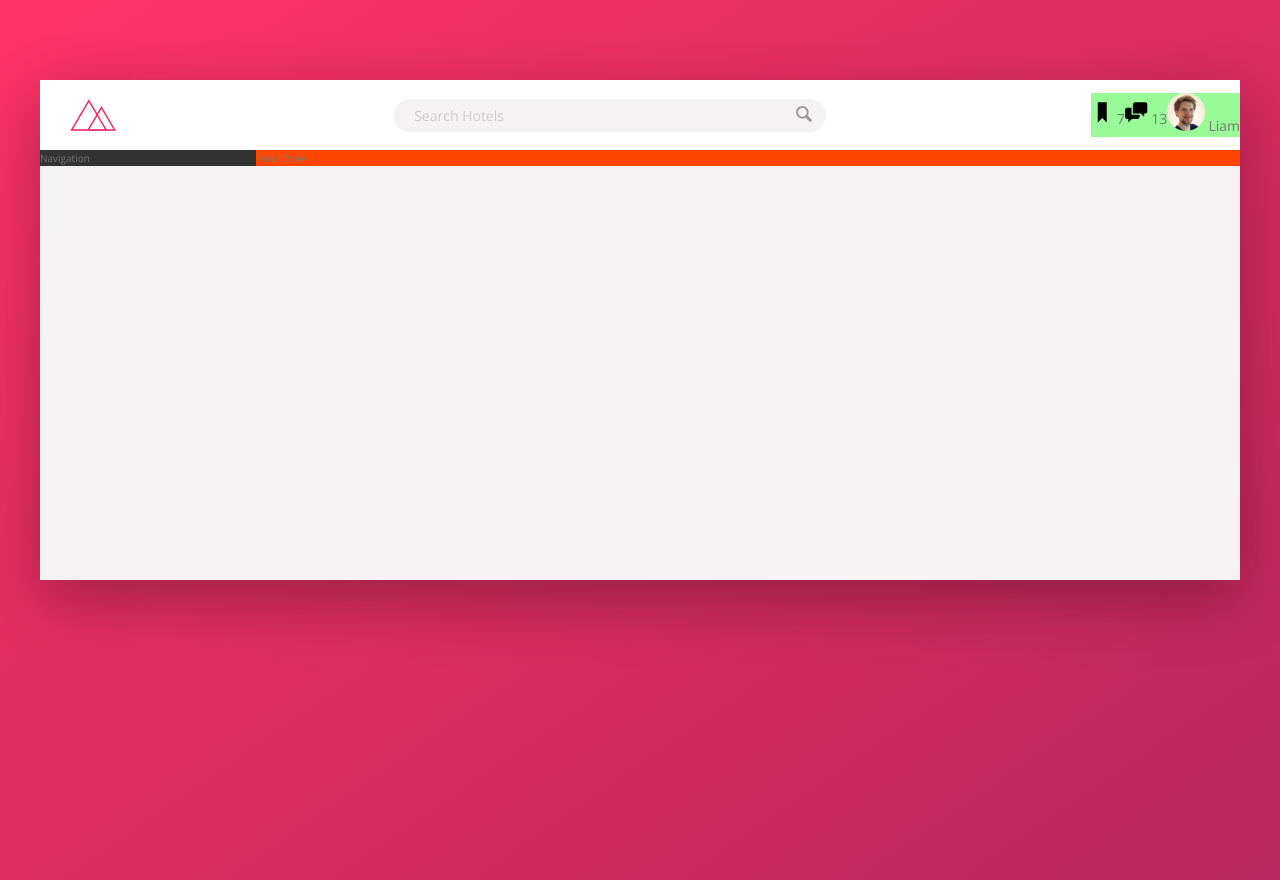
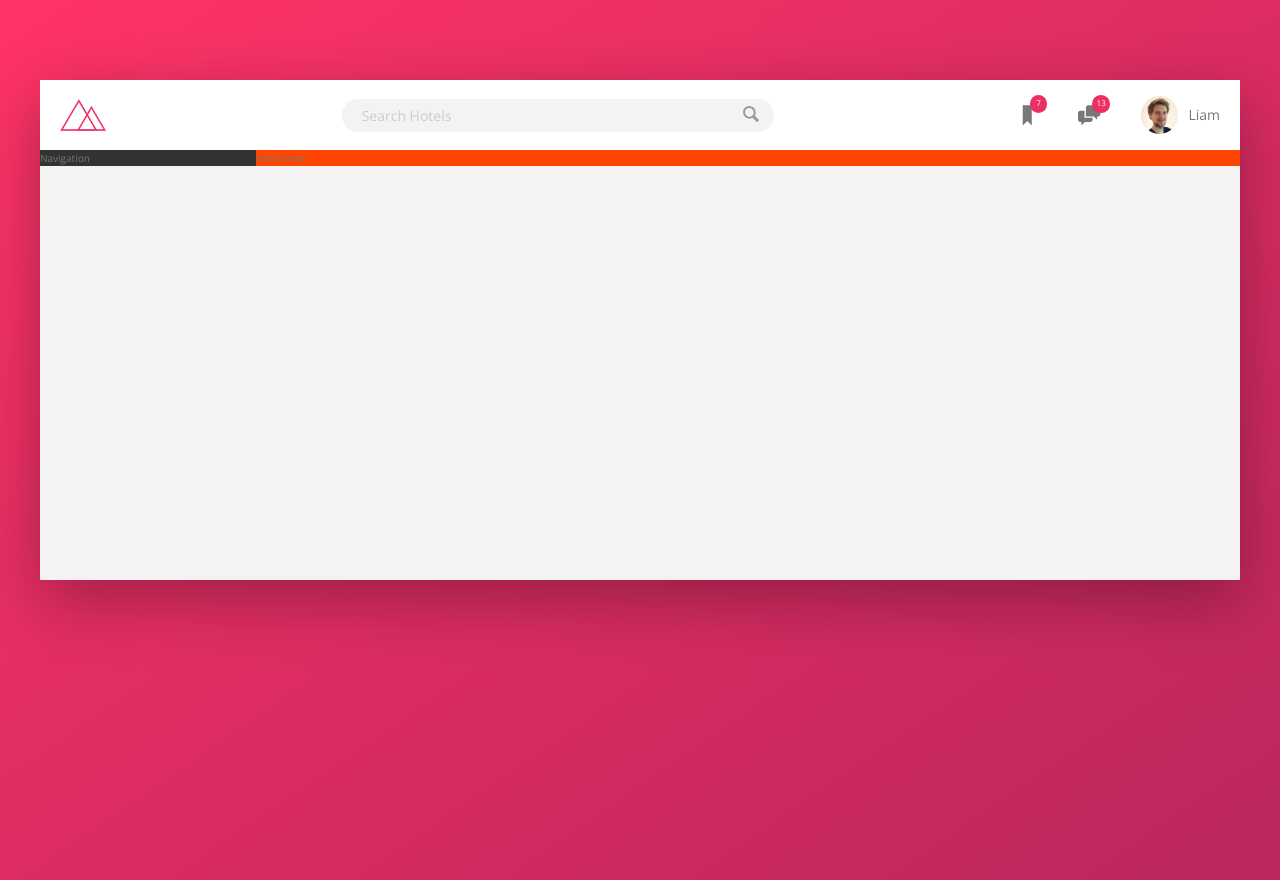
Before and after one commit to curm90/Trillo-Udemy, a website: page index.html in a window 1280 px wide. Drawn offline with nearby package versions, Linux system fonts and the light colour scheme.

Commit message:
header part 3

```diff
--- a/sass/_components.scss
+++ b/sass/_components.scss
@@ -2,7 +2,7 @@
 // LOGO
 .logo {
   height: 3.25rem;
-  margin-left: 3rem;
+  margin-left: 2rem;
 }
 
 ////////////////////////
@@ -64,29 +64,53 @@
 ////////////////////////
 // USER NAVIGATION
 .user-nav {
-  background-color: palegreen;
   display: flex;
   align-items: center;
+  align-self: stretch;
+
+  & > * {
+    padding: 0 2rem;
+    cursor: pointer;
+    height: 100%;
+    display: flex;
+    align-items: center;
+  }
+
+  & > *:hover {
+    background-color: var(--color-grey-light-2);
+  }
 
   &__icon-box {
+    display: flex;
+    align-items: center;
+    position: relative;
   }
 
   &-icon {
     height: 2.25rem;
     width: 2.25rem;
+    fill: var(--color-grey-dark-2);
   }
 
   &__notification {
-  }
+    font-size: 0.8rem;
+    height: 1.75rem;
+    width: 1.75rem;
+    border-radius: 50%;
+    background-color: var(--color-primary);
+    color: #fff;
+    position: absolute;
+    top: 1.5rem;
+    right: 1.1rem;
 
-  &__user {
+    display: flex;
+    justify-content: center;
+    align-items: center;
   }
 
   &__user-photo {
     height: 3.75rem;
     border-radius: 50%;
-  }
-
-  &__user-name {
+    margin-right: 1rem;
   }
 }
```
Also changed, not shown: css/style.css.
